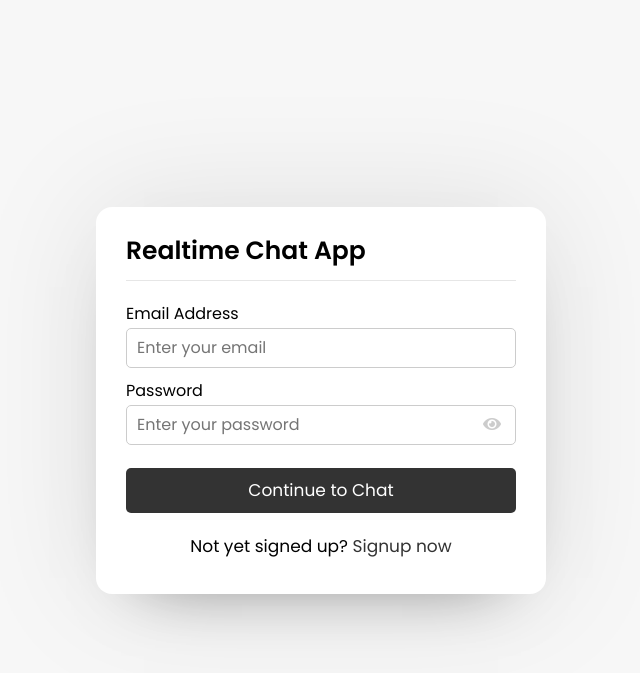
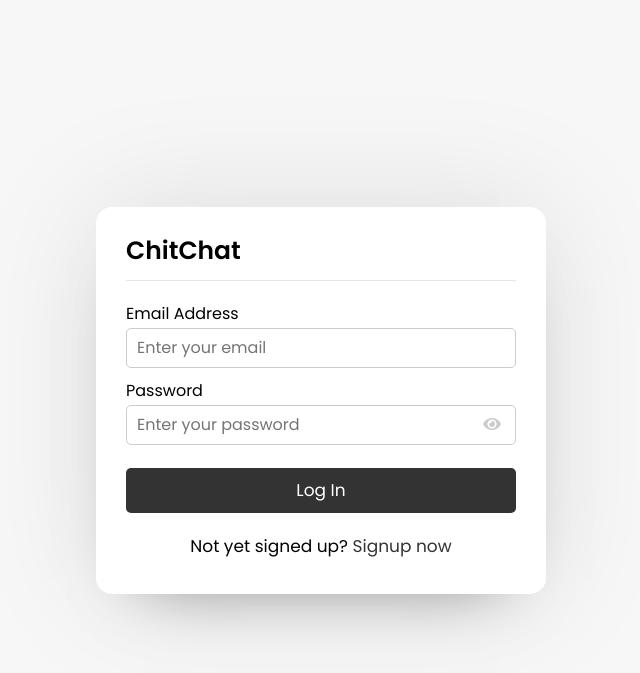
Before and after one commit to ilviborici/chitchat, a PHP site: page /login.php in a window 1280 px wide. Shown: the top 673 px of the page, without its empty margins (319-959 px from the left). Run offline with PHP 8.4, Linux system fonts and the light colour scheme.

Commit message:
Update login.php

```diff
--- a/login.php
+++ b/login.php
@@ -9,7 +9,7 @@
 <body>
   <div class="wrapper">
     <section class="form login">
-      <header>Realtime Chat App</header>
+      <header>ChitChat</header>
       <form action="#" method="POST" enctype="multipart/form-data" autocomplete="off">
         <div class="error-text"></div>
         <div class="field input">
@@ -22,7 +22,7 @@
           <i class="fas fa-eye"></i>
         </div>
         <div class="field button">
-          <input type="submit" name="submit" value="Continue to Chat">
+          <input type="submit" name="submit" value="Log In">
         </div>
       </form>
       <div class="link">Not yet signed up? <a href="index.php">Signup now</a></div>
```
